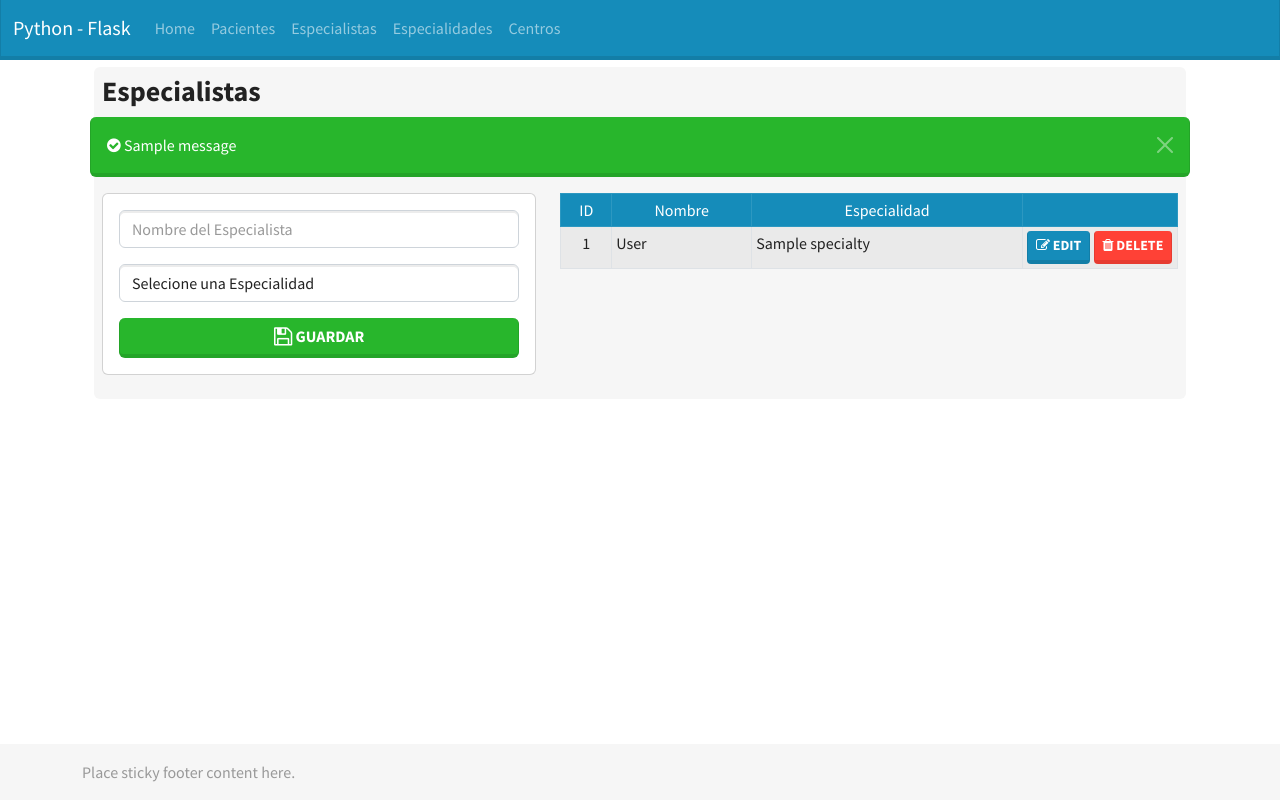
After one commit to Haleymhm/python-fonasa, a Flask app: page /specialist in a window 1280 px wide. The commit adds this page. Run offline with Flask 2, Linux system fonts and the light colour scheme; tables that the repository leaves empty or names only in its code hold one stand-in row (values such as "Sample post"); one stand-in notice (Sample message) is shown; some libraries are stand-ins or nearby versions.

Commit message:
:sparkles: Modulo Especialistas Medicos

```diff
--- a/app.py
+++ b/app.py
@@ -70,5 +70,71 @@ def update_contact(id):
         return redirect(url_for('specialty'))
 # FIN DE MODULO ESPECILIDADES
 
+# INICIO DE MODULO ESPECAILISTA
+@app.route('/specialist')
+def specialist():
+    specialists = mysql.connection.cursor()
+    specialists.execute('SELECT specialist.id, specialist.fullname, specialty.name  FROM specialist, specialty WHERE specialty.id = specialist.specialty_id')
+    data = specialists.fetchall()
+    specialists.close()
+    speciality = mysql.connection.cursor()
+    speciality.execute('SELECT * FROM specialty')
+    data1 = speciality.fetchall()
+    return render_template('specialist/index.html', specialists = data, specialties = data1)
+
+@app.route('/specialist-add', methods=['POST'])
+def add_specialist():
+    if request.method == 'POST':
+        fullname = request.form['fullname']
+        specialty_id = request.form['specialtyid']
+
+        specialist = mysql.connection.cursor()
+        sql = "INSERT INTO specialist (fullname, specialty_id) VALUES ('"+fullname+"','"+specialty_id+"')"
+
+        specialist.execute(sql)
+        mysql.connection.commit()
+        specialist.close()
+        flash('EL Registro se ha registrado satisfactoriamente')
+        return redirect(url_for('specialist'))
+
+@app.route('/specialist-delete/<string:id>', methods=['POST', 'GET'])
+def specialist_delete(id):
+    specialist = mysql.connection.cursor()
+    specialist.execute('DELETE FROM specialist WHERE id = {0}'.format(id))
+    mysql.connection.commit()
+    flash('El registro se ha ELIMINADO satisfactoriamente')
+    return redirect(url_for('specialist'))
+
+@app.route('/specialist-edit/<id>', methods=['POST', 'GET'])
+def specialist_edit(id):
+    speciality = mysql.connection.cursor()
+    sql = "SELECT * FROM specialist WHERE id="+id
+    speciality.execute(sql)
+    data = speciality.fetchall()
+    speciality.close()
+
+    speciality = mysql.connection.cursor()
+    speciality.execute('SELECT * FROM specialty')
+    data1 = speciality.fetchall()
+    speciality.close()
+
+    return render_template('specialist/edit.html', specialist = data[0], specialties = data1)
+
+@app.route('/specialist-update/<id>', methods=['POST', 'GET'])
+def specialist_update(id):
+    if request.method == 'POST':
+        fullname = request.form['fullname']
+        specialty_id = request.form['specialtyid']
+        speciality = mysql.connection.cursor()
+        sql ="UPDATE specialist SET fullname ='"+fullname+"', specialty_id='"+specialty_id+"' WHERE id="+id
+        speciality.execute(sql)
+        mysql.connection.commit()
+        speciality.close()
+        flash('EL Registro se ha actualizado satisfactoriamente')
+        return redirect(url_for('specialist'))
+# FIN DE MODULO ESPECIALISTA
+
+
+
 if __name__ == '__main__':
     app.run(port = 3000, debug = True)
--- a/templates/layout.html
+++ b/templates/layout.html
@@ -35,20 +35,20 @@
       <!-- Fixed navbar -->
       <nav class="navbar navbar-expand-md navbar-dark bg-primary fixed-top">
         <div class="container-fluid">
-          <a class="navbar-brand" href="#">Python - Flask</a>
+          <a class="navbar-brand" href="/">Python - Flask</a>
           <button class="navbar-toggler" type="button" data-bs-toggle="collapse" data-bs-target="#navbarCollapse" aria-controls="navbarCollapse" aria-expanded="false" aria-label="Toggle navigation">
             <span class="navbar-toggler-icon"></span>
           </button>
           <div class="collapse navbar-collapse" id="navbarCollapse">
             <ul class="navbar-nav me-auto mb-2 mb-md-0">
               <li class="nav-item">
-                <a class="nav-link" href="#">Home</a>
+                <a class="nav-link" href="/">Home</a>
               </li>
               <li class="nav-item">
                 <a class="nav-link" href="#">Pacientes</a>
               </li>
               <li class="nav-item">
-                <a class="nav-link" href="#">Especialistas</a>
+                <a class="nav-link" href="/specialist">Especialistas</a>
               </li>
               <li class="nav-item">
                 <a class="nav-link" href="/specialty">Especialidades</a>
--- /dev/null
+++ b/templates/specialist/index.html
@@ -0,0 +1,69 @@
+{% extends "layout.html" %}
+
+{% block body %}
+<div class="container">
+    <div class="bg-light p-2 rounded">
+        <h3><strong> Especialistas</strong> </h3>
+        <div class="row">
+            {% with messages = get_flashed_messages()  %}
+                {% if messages %}
+                    {% for message in messages %}
+                        <div class="alert alert-success alert-dismissible fade show" role="alert">
+                            <i class="fa fa-check-circle"></i>  {{ message }}
+                            <button type="button" class="btn-close" data-bs-dismiss="alert" aria-label="Close"></button>
+                        </div>
+                    {% endfor %}
+                {% endif %}
+            {% endwith %}
+
+            <div class="col-md-5 mb-3">
+                <div class="card card-body">
+                    <form action="/specialist-add" method="post">
+                        <div class="form-group mb-3">
+                            <input type="text" name="fullname" class="form-control" placeholder="Nombre del Especialista">
+                        </div>
+                        <div class="form-group mb-3">
+                            <select name="specialtyid" id="specialtyid" class="form-control" placeholder="Especialidad">
+                                <option value="0"> Selecione una Especialidad</option>
+                            {% for specialty in specialties %}
+                                <option value="{{specialty.0}}"> {{specialty.1}}</option>
+                            {% endfor %}
+                            </select>
+                        </div>
+
+                        <div class="d-grid gap-2">
+                            <button type="submit" class="btn btn-success btn-block"><i class="fa fa-save fa-lg"></i> Guardar</button>
+                        </div>
+                    </form>
+                </div>
+            </div>
+
+            <div class="col-md-7">
+                <table class="table table-striped table-bordered table-hover table-sm table-responsive">
+                    <thead>
+                        <tr class="table-primary text-center">
+                            <td>ID</td>
+                            <td>Nombre</td>
+                            <td>Especialidad</td>
+                            <td></td>
+                        </tr>
+                    </thead>
+                    {% for specialist in specialists %}
+                    <td class="text-center">{{specialist.0}}</td>
+                    <td>{{specialist.1}}</td>
+                    <td>{{specialist.2}}</td>
+                    <td width="155px">
+                        <a href="/specialist-edit/{{specialist.0}}" class="btn btn-sm btn-primary"><i class="fa fa-edit"></i> edit</a>
+                        <a href="/specialist-delete/{{specialist.0}}" class="btn btn-sm btn-danger"><i class="fa fa-trash"></i> delete</a>
+                    </td>
+                </tr>
+                {% endfor %}
+                </table>
+            </div>
+
+        </div>
+    </div>
+</div>
+
+
+{% endblock %}
--- a/templates/specialty/edit.html
+++ b/templates/specialty/edit.html
@@ -12,7 +12,8 @@
                             <input type="text" name="fullname" value="{{specialty.1}}" class="form-control" placeholder="Especialidad">
                         </div>
 
-                        <div class="d-grid gap-2">
+                        <div class="class="btn-group" role="group" aria-label="Basic example">
+                            <a href="/specialty" class="btn btn-secondary"><i class="fa fa-undo fa-lg"></i> Volver</a>
                             <button type="submit" class="btn btn-success btn-block"><i class="fa fa-save fa-lg"></i> Guardar</button>
                         </div>
                     </form>
```
Also changed, not shown: templates/specialist/edit.html (added, +41 -0 lines), static/css/main.css (added), static/js/main.js (added).
